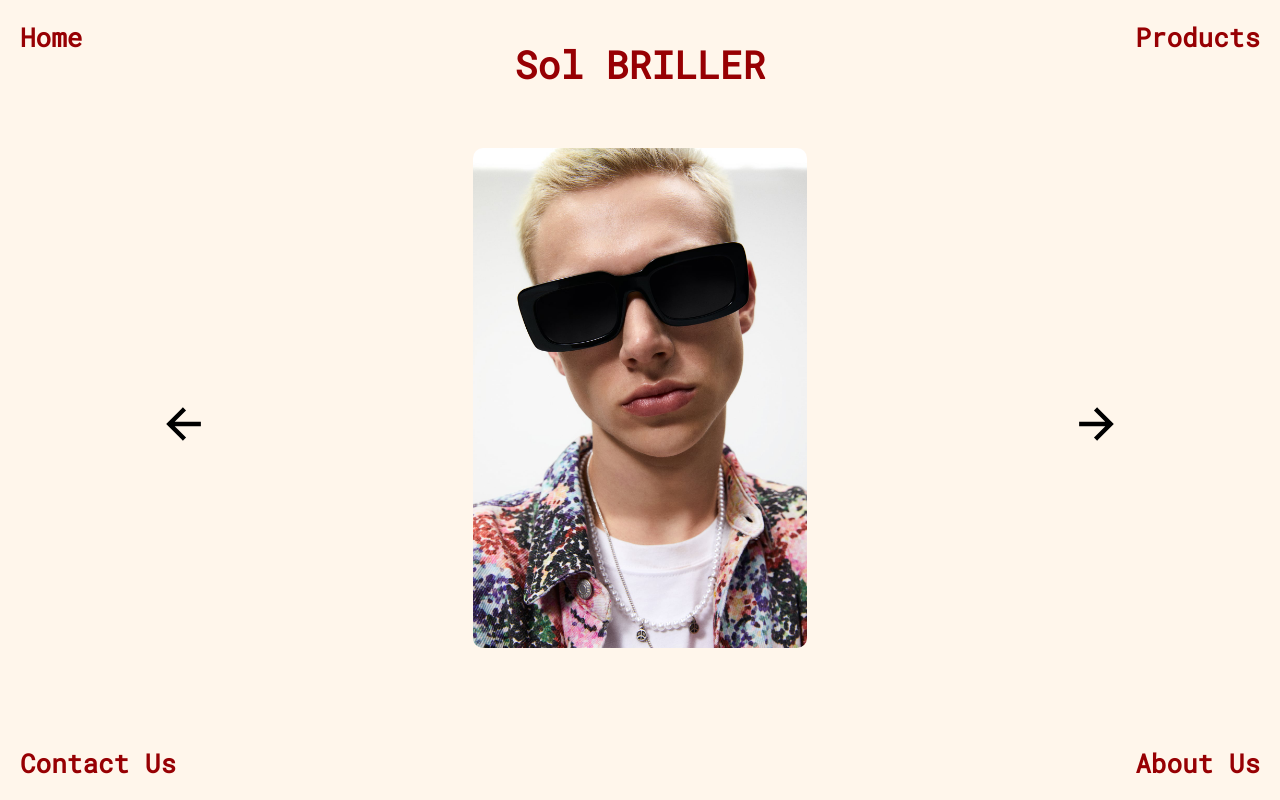
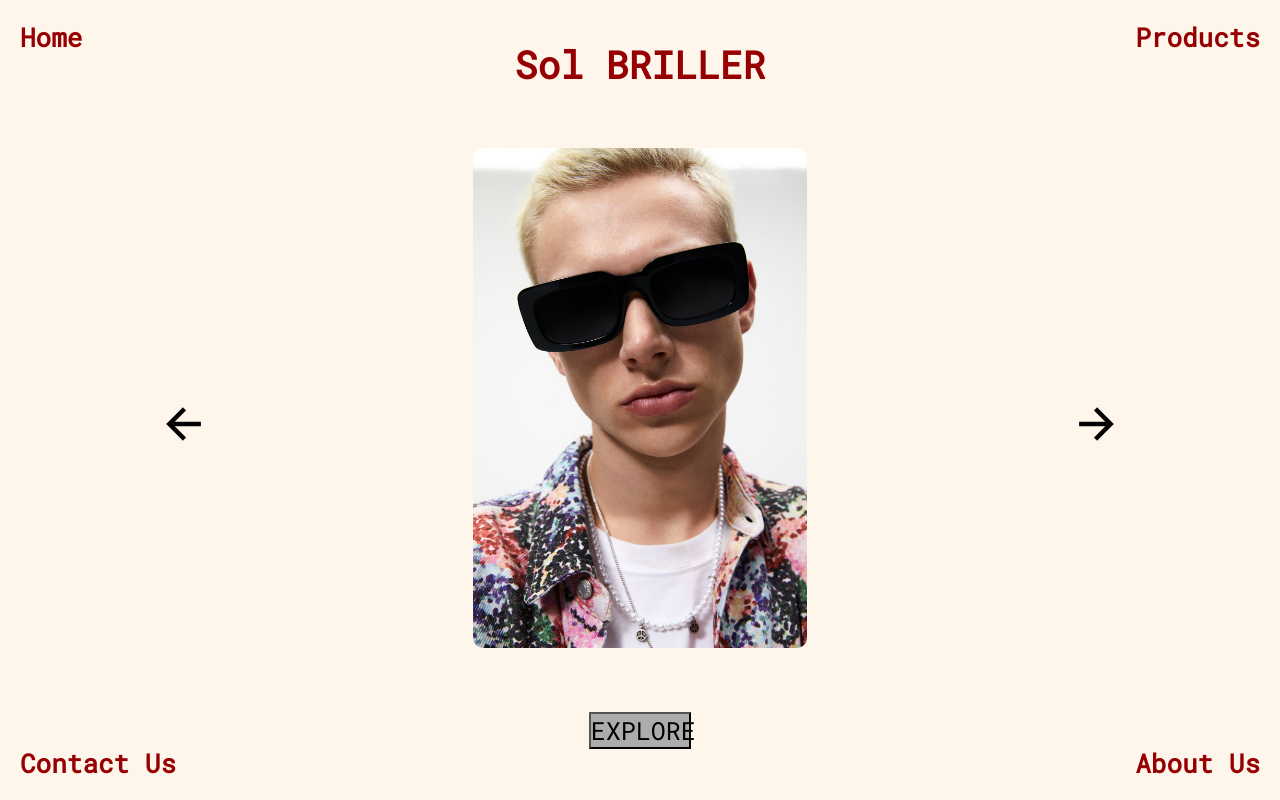
Before and after one commit to JorgeLlanes/solBrillerV2, a React (Create React App) app in the folder client/: page / in a window 1280 px wide. Built offline with nearby package versions, Linux system fonts and the light colour scheme; a web font is replaced by a local one.

Commit message:
Some tings

```diff
--- a/client/src/components/CONTACT/Contact.jsx
+++ b/client/src/components/CONTACT/Contact.jsx
@@ -2,10 +2,12 @@ import React from 'react'
 import NavTop from '../HOME/NavTop'
 import Up from '../FOOTER/Up'
 import UpBox from '../FOOTER/UpBox'
+import "../../css/CONTACTCSS/contact.css"
 
 function Contact() {
   return (
     <>
+    <div className="testing">
       <NavTop/>
         <Up>
           <UpBox/>
@@ -18,6 +20,7 @@ function Contact() {
           Lorem ipsum dolor sit amet consectetur adipisicing elit. Quas sunt tenetur ratione beatae ad nesciunt!
           Praesentium aliquid reiciendis accusamus in nihil itaque ad recusandae quidem sapiente. Neque vero soluta temporibus.
         </p>
+    </div>
     </>
   )
 }
--- a/client/src/components/FOOTER/UpBox.jsx
+++ b/client/src/components/FOOTER/UpBox.jsx
@@ -14,7 +14,7 @@ const UpBox = () => {
 
             return document.getElementById("subscribed").innerHTML = "* SUBSCRIBED *"
           } else if(input.value === "") {
-            return alert("Invalid input: Please enter a Task");
+            return alert("Invalid input: Please enter a Email (Ex: Email@example.com)");
           }
     }
      // Email Function in Footer
--- /dev/null
+++ b/client/src/components/HOME/Explore.jsx
@@ -0,0 +1,16 @@
+import React from 'react';
+import "../../css/HOMECSS/explore.css"
+import { useNavigate} from "react-router-dom";
+
+function Explore() {
+
+  let navigate = useNavigate();
+
+  return (
+    <>
+        <button onClick={() => {navigate("/products")}} className="exploreBtn">EXPLORE</button>
+    </>
+  )
+}
+
+export default Explore
--- a/client/src/components/HOME/ImgSlider.jsx
+++ b/client/src/components/HOME/ImgSlider.jsx
@@ -1,6 +1,7 @@
 import React, { useState } from 'react'
 import { SliderData } from "./SliderData"
 import {IoArrowBackSharp, IoArrowForwardSharp} from "react-icons/io5";
+import Explore from './Explore'
 
 const ImageSlider = ({ slides }) => {
     const [current,setCurrent] = useState(0);
@@ -19,6 +20,7 @@ const ImageSlider = ({ slides }) => {
     }
 
     return (
+        <>
         <section className="slider">
             <IoArrowBackSharp className="back-arrow" onClick={prevSlide}/>
             <IoArrowForwardSharp className="forward-arrow" onClick={nextSlide}/>
@@ -31,7 +33,10 @@ const ImageSlider = ({ slides }) => {
                 )
 
             })}
+            <Explore/>
         </section>
+
+        </>
     )
 }
 
--- /dev/null
+++ b/client/src/css/CONTACTCSS/contact.css
@@ -0,0 +1,7 @@
+.testing{
+    color: bisque;
+    width: 100%;
+    height: 100vh;
+    /* background-image: url("../../img/bg2.jpeg"); */
+    background: linear-gradient( rgba(0, 0, 0, 0.4), rgba(0, 0, 0, 0.4) ), url("../../img/bg2.jpeg");
+}
--- a/client/src/css/FOOTERCSS/up.css
+++ b/client/src/css/FOOTERCSS/up.css
@@ -25,6 +25,7 @@
     background-color: transparent;
     transition-duration: 1s;
     transition-property: transform;
+    cursor: pointer;
 }
 
 .upBtn:hover{
--- a/client/src/css/FOOTERCSS/upBox.css
+++ b/client/src/css/FOOTERCSS/upBox.css
@@ -87,7 +87,8 @@ font-family: 'VT323', monospace; */
  } */
  .icon-links:hover{
     transition-duration: 400ms;
-     transform: translate(0px, -10px);
+    transform: translate(0px, -10px);
+
  }
 
 /** --------------Icons Footer END-------------- */
@@ -120,6 +121,7 @@ font-family: 'VT323', monospace; */
      font-size: 20px;
      margin-left: 5px;
      margin-top: 15px;
+    cursor: pointer;
   }
 
   .email_Submit:hover{
--- /dev/null
+++ b/client/src/css/HOMECSS/explore.css
@@ -0,0 +1,18 @@
+.exploreBtn{
+    position: fixed;
+    top: 89%;
+    font-size: 25px;
+    background-color: rgb(172, 172, 172);
+    /* border: none; */
+    width: 8%;
+    cursor: pointer;
+}
+
+.exploreBtn:hover{
+    color: #0a937a;
+    font-family: 'VT323', monospace;
+    font-size: 35px;
+    width: 8%;
+    border: 2.5px solid rgb(172, 172, 172);
+    background-color: rgba(65, 19, 19, 0.943);
+}
--- a/client/src/css/PRODUCTSCSS/products.css
+++ b/client/src/css/PRODUCTSCSS/products.css
@@ -13,7 +13,7 @@
 }
 .scroll-container h1{
     background-color: transparent;
-    font-size: 30px;
+    font-size: 35px;
     text-align: center;
     margin-top: 28px;
     color: bisque;
@@ -51,6 +51,7 @@
     border-bottom: 2.1px solid bisque;
     margin-top: 10px;
     /* margin-bottom: 25px; */
+    cursor: pointer;
 }
 .productBtn:hover {
     border-bottom: 2.1px solid #0a937a;
```
Also changed, not shown: client/src/App.css (+9 -0 lines).
